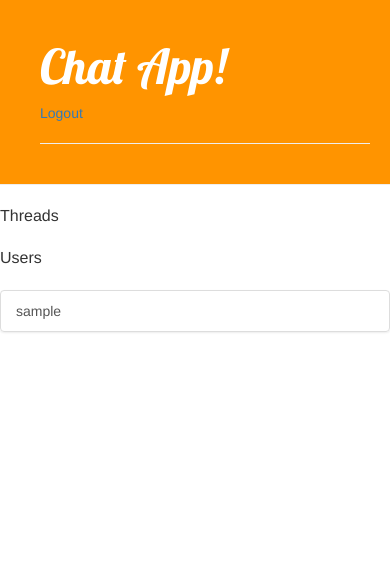
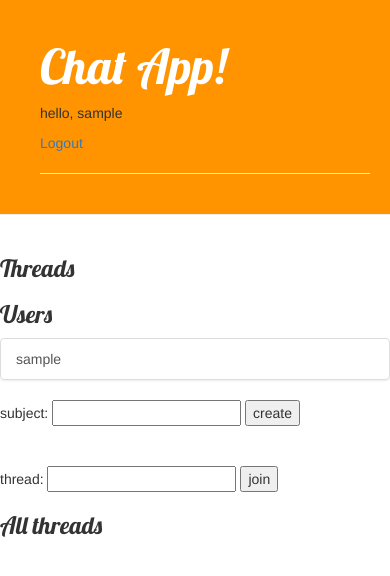
Before and after one commit to FatherLied/Generic-Messaging, a Django app: page / in a window 390 px wide. Shown: the top 576 px of the page. Run offline with Django 3.2, Linux system fonts and the light colour scheme; the visitor is signed in with stand-in values (Sample User, id 1); data comes from the database, SQL or seed files in the repository; data that the repository does not hold is empty; some libraries are stand-ins or nearby versions.

Commit message:
blahblahblah

```diff
--- a/dashboard/templates/dashboard/base.html
+++ b/dashboard/templates/dashboard/base.html
@@ -13,6 +13,7 @@
     <div class="page-header">
       <h1><a href="/">Chat App!</a></h1>
         {% if user.is_authenticated %}
+        <p>hello, {{request.user}}</p>
           <a href="{% url 'logout' %}">Logout</a>
         {% else %}
           <a href="{% url 'login' %}">Login</a> / <a href="{% url 'signup' %}">Signup</a>
--- a/dashboard/templates/dashboard/home.html
+++ b/dashboard/templates/dashboard/home.html
@@ -3,22 +3,45 @@
 {% block content %}
   <div class = "row">
         <div class="col-md-3">
-            <p class="lead"> Threads</p>
+            <h3> Threads</h3>
             <div class="list-group">
                 {% for thread in threads %}
                     <a href="{% url 'details' pk=thread.pk %}"class="list-group-item">{{thread.subject}}</a>
                 {% endfor %}
             </div>
-            <p class="lead"> Users</p>
+            <h3> Users</h3>
             <div class="list-group">
                 {% for user in users %}
                     <a href="{% url 'home' %}" class="list-group-item">{{user.owner}}</a>
                 {% endfor %}
             </div>
         </div>
-        <div class="col-md-9">
+        <div class="col-md-6">
             {% block details %}
+                <form action ="{% url 'addnewthread' %}" method ='POST'>
+                    {% csrf_token %}
+                    subject: <input type="text" name="t_subject">
+                    <button>create</button>
+                </form>
+                <br>
+                <br>
+                <form>
+                    thread: <input type="text" name="t_subject">
+                    <button>join</button>
+                </form>
+
             {% endblock%}
+        </div>
+        <div class="col-md-3">
+            <h3>All threads</h3>
+            <ul>
+                {% for thread in allthreads %}
+                    {% if thread not in threads%}
+                    <li>{{thread.subject}}</li>
+                    {% endif%}
+                {% endfor %}
+            </ul>
+
         </div>
     </div>
 {% endblock %}
--- a/dashboard/views.py
+++ b/dashboard/views.py
@@ -8,10 +8,10 @@ from messenger.models import MessageThread, Message,Profile
 @login_required
 def home(request):
 	context = {
-		'threads': MessageThread.objects.all().order_by('-when_created'),
-		'users' : Profile.objects.all()
+		'threads': MessageThread.objects.filter(participants=request.user).order_by('-when_created'),
+		'users' : Profile.objects.all(),
+		'allthreads':MessageThread.objects.all().order_by('-when_created')
 	}
-	print(context)
 	return render(request, 'dashboard/home.html',context = context)
 
 def signup(request):
@@ -32,9 +32,20 @@ def signup(request):
 def thread_details(request, pk):
 	thisthreads = get_object_or_404(MessageThread, pk = pk)
 	context = {
-		'threads': MessageThread.objects.all().order_by('-when_created'),
+		'threads': MessageThread.objects.filter(participants=request.user).order_by('-when_created'),
 		'users' : Profile.objects.all(),
-		'thisthreads':thisthreads,
 		'messages': Message.objects.filter(thread = thisthreads).order_by('when_created')
 	}
 	return render(request, 'dashboard/details.html', context = context)
+
+def addnewthread(request):
+	if request.method == 'POST':
+		subject = request.POST.get('t_subject')
+		exists = MessageThread.objects.filter(subject=subject)
+		print ('thread:' )
+		print (exists)
+		if exists:
+			return redirect('/')
+		thread = MessageThread.objects.create(subject=subject)
+		thread.participants.add(request.user)
+	return redirect('/')
--- a/general/urls.py
+++ b/general/urls.py
@@ -17,7 +17,7 @@ from django.conf.urls import url
 from django.contrib import admin
 from django.contrib.auth import views as auth_views
 from dashboard import views as reg_views
-from dashboard.views import thread_details
+from dashboard.views import thread_details,addnewthread
 
 urlpatterns = [
     url(r'^admin/', admin.site.urls),
@@ -25,5 +25,6 @@ urlpatterns = [
     url(r'^login/$', auth_views.login, {'template_name': 'dashboard/login.html'}, name = 'login'),
     url(r'^logout/$', auth_views.logout, {'next_page': 'login'}, name = 'logout'),
     url(r'^signup/$', reg_views.signup, name = 'signup'),
-    url(r'^thread/(?P<pk>\d+)/$',thread_details, name = 'details')
+    url(r'^thread/(?P<pk>\d+)/$',thread_details, name = 'details'),
+    url(r'^addnewthread/$',addnewthread, name='addnewthread')
 ]
```
